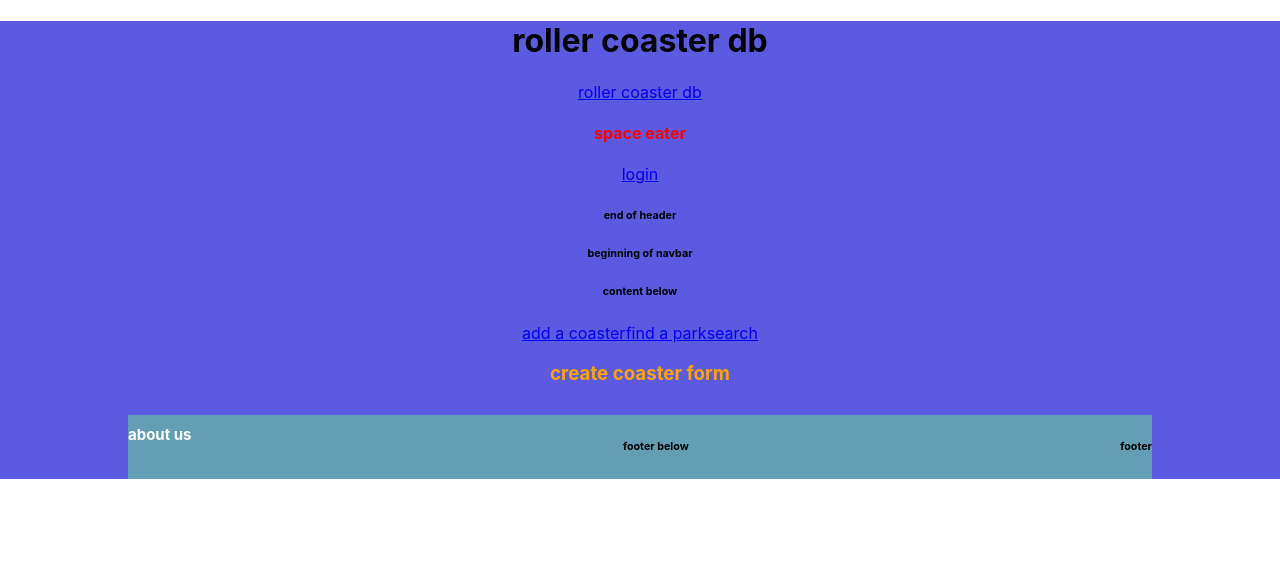
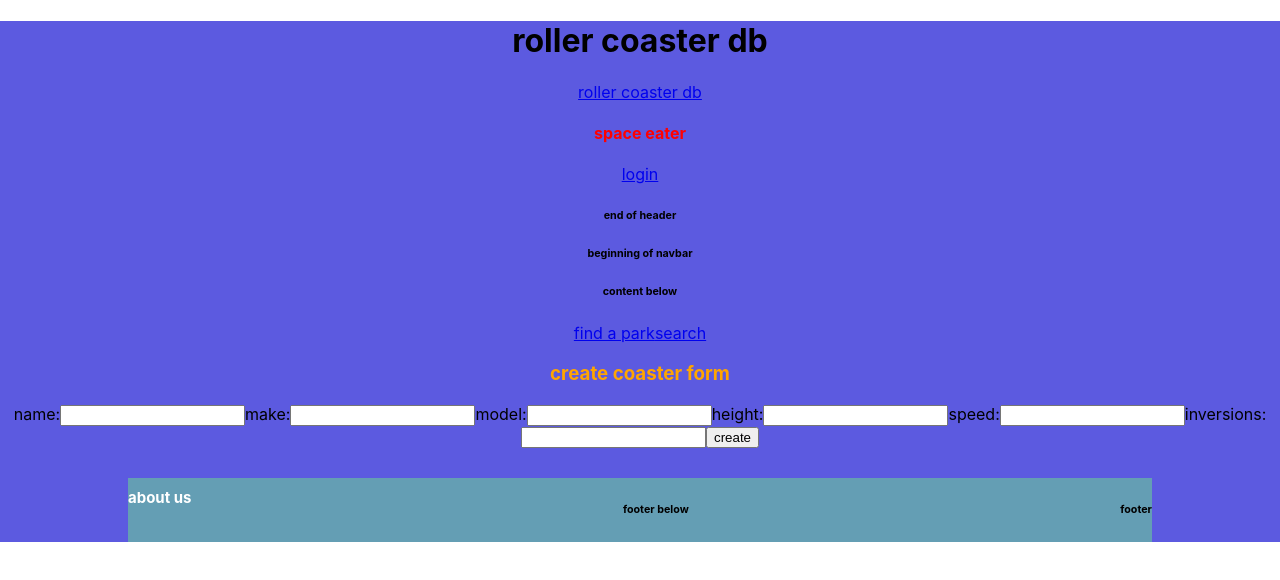
Before and after one commit to mmcmahon1490/CoasterDB, a React (Create React App) app in the folder client/: page /create/1 in a window 1280 px wide. Shown: the top 580 px of the page. Built offline with nearby package versions, Linux system fonts and the light colour scheme.

Commit message:
Traveling

```diff
--- a/client/src/App.js
+++ b/client/src/App.js
@@ -14,12 +14,14 @@ import CoasterCard from './screens/CoasterCard/CoasterCard';
 import Parks from './screens/Parks/Parks';
 import Home from './screens/Home/Home'
 import SearchResults from './screens/SearchResults/SearchResults'
+import ParkDetail from './screens/ParkDetail/ParkDetail'
 import Footer from './components/shared/Footer/Footer'
 import Header from './components/shared/Header/Header'
 import Nav from './components/shared/Nav/Nav'
 
 function App() {
   const [currentUser, setCurrentUser] = useState(null);
+  const [coaster, setCoaster] = useState();
   const history = useHistory();
 
   const [park, setPark] = useState({});
@@ -48,11 +50,11 @@ function App() {
     history.push('/')
   };
 
-  // const handleCoasterCreate = async (coasterData) => {
-  //   const newCoaster = await postCoaster(coasterData);
-  //   setCoaster((prevState) => [...prevState, newCoaster]);
-  //   history.push('/coasters');
-  // }
+  const handleCoasterCreate = async (coasterData) => {
+    const newCoaster = await postCoaster(coasterData);
+    setCoaster((prevState) => [...prevState, newCoaster]);
+    history.push('/coasters');
+  }
 
   const handleLogout = () => {
     setCurrentUser(null);
@@ -88,13 +90,16 @@ function App() {
         <Route path='/register'>
           <Register handleRegister={handleRegister} />
         </Route>
-        <Route path='/create'>
-          <CoasterCreate />
+        <Route path='/create/:id'>
+          <CoasterCreate handleCoasterCreate={handleCoasterCreate} />
         </Route>
         <Route path='/edit'>
           <CoasterEdit />
         </Route>
-        <Route path='/parks'>
+        <Route path='/parks/:id'>
+          <ParkDetail />
+        </Route>
+        <Route path='/parks/'>
           <Parks />
         </Route>
         <Route path='/search'>
--- a/client/src/components/shared/Nav/Nav.jsx
+++ b/client/src/components/shared/Nav/Nav.jsx
@@ -5,7 +5,6 @@ import './Nav.css';
 const Nav = () => {
   return (
     <nav>
-      <Link to='/create'>add a coaster</Link>
       <Link to='/parks'>find a park</Link>
       <Link to='/search'>search</Link>
     </nav>
--- a/client/src/screens/CoasterCard/CoasterCard.jsx
+++ b/client/src/screens/CoasterCard/CoasterCard.jsx
@@ -53,12 +53,19 @@ const CoasterCard = () => {
           <h1>{coaster.name}</h1>
 
           <div className="coaster-details">
-            <p>{coaster.name}</p>
+            {/* <p>{coaster.name}</p>
             <p>{coaster.make}</p>
             <p>{coaster.model}</p>
             <p>{coaster.height} feet</p>
             <p>{coaster.speed} mph</p>
-            <p>{coaster.inversions}</p>
+            <p>{coaster.inversions}</p> */}
+
+            <p>{coaster.name} is a {coaster.model} Coaster
+            manufactured by {coaster.make}.
+            {coaster.name} is {coaster.height} feet tall,
+            goes {coaster.speed} mph,
+            and has {coaster.inversions} inversions.
+            </p>
           </div>
         </>
       )}
--- a/client/src/screens/CoasterCreate/CoasterCreate.jsx
+++ b/client/src/screens/CoasterCreate/CoasterCreate.jsx
@@ -1,3 +1,97 @@
+import React, { useEffect, useState } from 'react';
+import { useParams } from 'react-router-dom';
+import './CoasterCreate.css'
+
+const CoasterCreate = (props) => {
+  const [formData, setFormData] = useState({
+    name: '',
+    make: '',
+    model: '',
+    height: '',
+    speed: '',
+    inversions: ''
+  })
+  const { handleCoasterCreate } = props;
+  const { id } = useParams();
+
+  console.log(id)
+
+  const handleChange = (e) => {
+    const { name, value } = e.target;
+    setFormData({ ...formData, [name]: value })
+  }
+
+  useEffect(() => {
+    setFormData({...formData, park_id:id})
+  }, [])
+
+
+  return (
+    <form onSubmit={(e) =>{
+      e.preventDefault();
+      handleCoasterCreate(formData);
+    }}>
+      <h3>create coaster form</h3>
+      <label>
+        name:
+         <input
+          type='text'
+          name='name'
+          value={formData.name}
+          onChange={handleChange}
+        />
+      </label>
+      <label>
+        make:
+         <input
+          type='text'
+          name='make'
+          value={formData.make}
+          onChange={handleChange}
+        />
+      </label><label>
+        model:
+         <input
+          type='text'
+          name='model'
+          value={formData.model}
+          onChange={handleChange}
+        />
+      </label><label>
+        height:
+         <input
+          type='text'
+          name='height'
+          value={formData.height}
+          onChange={handleChange}
+        />
+      </label>
+      <label>
+        speed:
+         <input
+          type='text'
+          name='speed'
+          value={formData.speed}
+          onChange={handleChange}
+        />
+      </label>
+      <label>
+        inversions:
+         <input
+          type='text'
+          name='inversions'
+          value={formData.inversions}
+          onChange={handleChange}
+        />
+      </label>
+      <button>create</button>
+      </form>
+
+  )
+}
+
+export default CoasterCreate;
+
 // import React, { useState } from 'react'
 
 // export default function CoasterCreate(props) {
@@ -86,17 +180,3 @@
 //   )
 
 // }
-
-import React, { useState, useEffect } from 'react';
-import './CoasterCreate.css'
-
-const CoasterCreate = () => {
-  return (
-      <div className='CoasterCreate-container'>
-        <h3>create coaster form</h3>
-      </div>
-
-  )
-}
-
-export default CoasterCreate;
--- a/client/src/screens/CoasterEdit/CoasterEdit.jsx
+++ b/client/src/screens/CoasterEdit/CoasterEdit.jsx
@@ -44,16 +44,55 @@
 // }
 
 
-import React, { useState, useEffect } from 'react';
-import './CoasterEdit.css'
+// import React, { useState, useEffect } from 'react';
+// import { useParams } from 'react-router-dom';
+// import './CoasterEdit.css'
 
-const Coasteredit = () => {
-  return (
-      <div className='Coasteredit-container'>
-        <h3>edit coaster form</h3>
-      </div>
+// const Coasteredit = (props) => {
+//   const [formData, setFormData] = useState({
+//     name: '',
+//     make: '',
+//     model: '',
+//     height: '',
+//     speed: '',
+//     inversions: ''
+//   })
 
-  )
-}
+//   const { handleCoasterEdit, coasters }
+//   const { id } = useParams();
 
-export default Coasteredit;
+//   useEffect(() => {
+//     const prefilledForm = () => {
+//       const { name, make, model, height, speed, inversions } = coasters.find === Name(id));
+//       setFormData({ name, make, model, height, speed, inversions });
+// }
+// if (coasters.length) {
+//       prefilledForm()
+//     }
+//   }, [coasters, id])
+
+// const handleChange = (e) => {
+//   const { name, value } = e.target;
+//   setFormData({[name]: value})
+//   }
+
+//   return (
+//       <form onSubmit={(e)=>{
+//       e.preventDefault();
+//       handleCoasterEdit(id, formData);
+//       }}>
+//         <h3>edit coaster form</h3>
+//       <label>
+//         name:
+//       <input
+//           type='text'
+//           name='name'
+//           value={formData.name}
+//           onchange={handleChange}
+//         />
+//       </label>
+//     </form>
+//   )
+// }
+
+// export default Coasteredit;
--- /dev/null
+++ b/client/src/screens/ParkDetail/ParkDetail.jsx
@@ -0,0 +1,47 @@
+import React, { useEffect, useState }from "react";
+import { useParams } from "react-router-dom";
+  import { getOnePark } from "../../services/parks";
+  import { Link } from "react-router-dom";
+
+const ParkDetail = () => {
+
+
+    const [park, setPark] = useState(null);
+    const { id } = useParams();
+
+    useEffect(() => {
+      const getPark = async () => {
+        const park = await getOnePark(id);
+        setPark(park);
+      };
+      getPark();
+    }, [id]);
+
+    return (
+      <div>
+        {park && (
+          <>
+            <Link to="/edit">edit button</Link>
+            <h1>{park.name}</h1>
+            <Link to={`/create/${park.id}`}>add a coaster</Link>
+            <div className="park-details">
+              {/* <p>{coaster.name}</p>
+            <p>{coaster.make}</p>
+            <p>{coaster.model}</p>
+            <p>{coaster.height} feet</p>
+            <p>{coaster.speed} mph</p>
+            <p>{coaster.inversions}</p> */}
+              <p>{park.coasters.map((coaster) => {
+                return <div>{coaster.name}</div>
+              })}</p>
+
+
+            </div>
+          </>
+        )}
+      </div>
+    );
+  };
+
+
+export default ParkDetail;
--- a/client/src/screens/Parks/Parks.jsx
+++ b/client/src/screens/Parks/Parks.jsx
@@ -29,12 +29,14 @@ const Parks = (props) => {
   return (
     <div>
       {parks.map((park) => (
-        <p key={park.id}>{park.name}</p>
+        <Link to={`/parks/${park.id}`}><p key={park.id}>{park.name}</p>
+        </Link>
       ))}
-      <Link to='coastercard'>click here for coaster</Link>
+
+      {/* <Link to='coastercard'>click here for coaster</Link>
       {coasters.map( (coaster) => (
         <Link to={`/coaster/${coaster.id}`}><p key={coaster.id}>{coaster.name}</p></Link>
-      ))}
+      ))} */}
     </div>
   )
 }
```
Also changed, not shown: client/src/screens/ParkDetail/ParkDetail.css (added).
